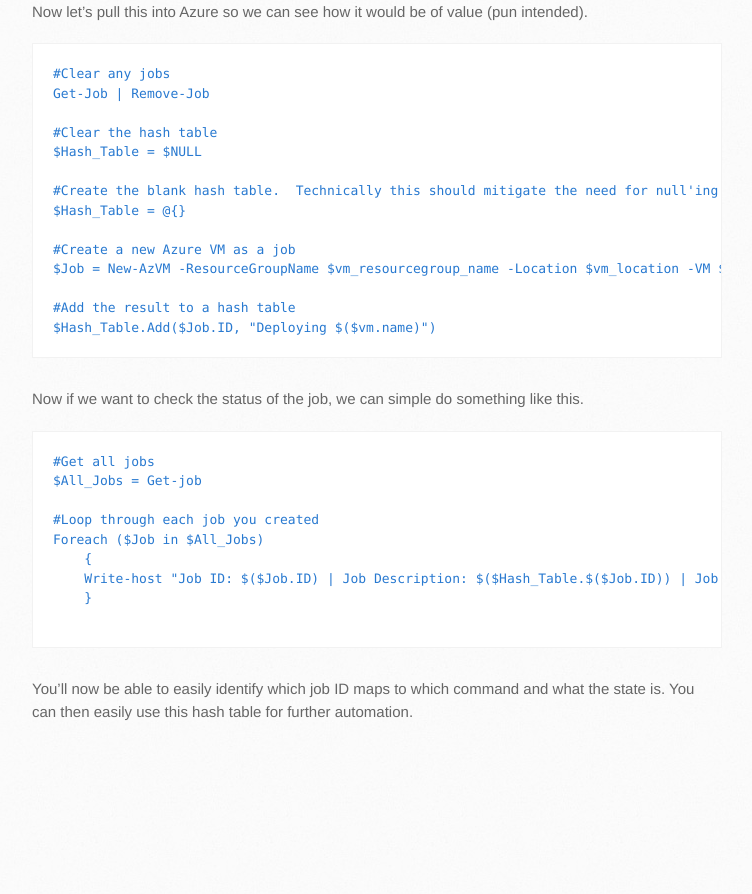
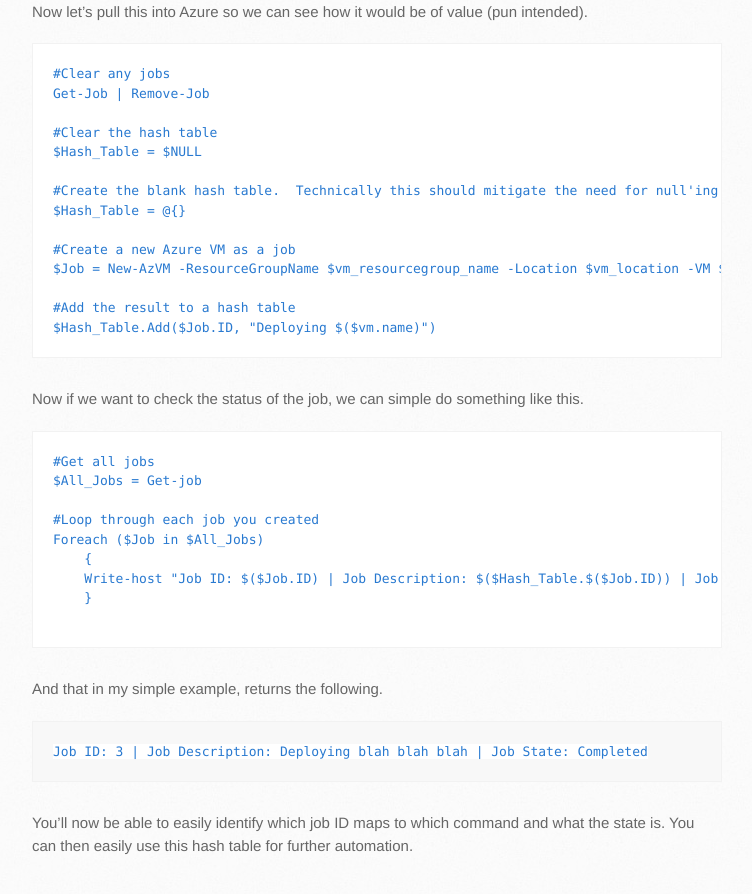
Before and after one commit to ericcsinger/ericcsinger.github.io, a Jekyll site: the page built from drafts/draft1.md, in a window 1280 px wide and 900 px high, scrolled down 2285 px. Shown: the top 894 px of the window, without its empty margins (138-890 px from the left). Built offline with Jekyll 4.4.1, drawn with Linux system fonts in a browser that asks for light colours; our own code applies the rules of GitHub Pages for plain Markdown files; before the commit the page ends 3051 px from its top, so only the background shows below that.

Commit message:
Update draft1.md

````diff
--- a/drafts/draft1.md
+++ b/drafts/draft1.md
@@ -95,4 +95,11 @@ Foreach ($Job in $All_Jobs)
     }
 
 ```
+
+And that in my simple example, returns the following.
+
+```
+Job ID: 3 | Job Description: Deploying blah blah blah | Job State: Completed
+```
+
 You'll now be able to easily identify which job ID maps to which command and what the state is.  You can then easily use this hash table for further automation.
````
